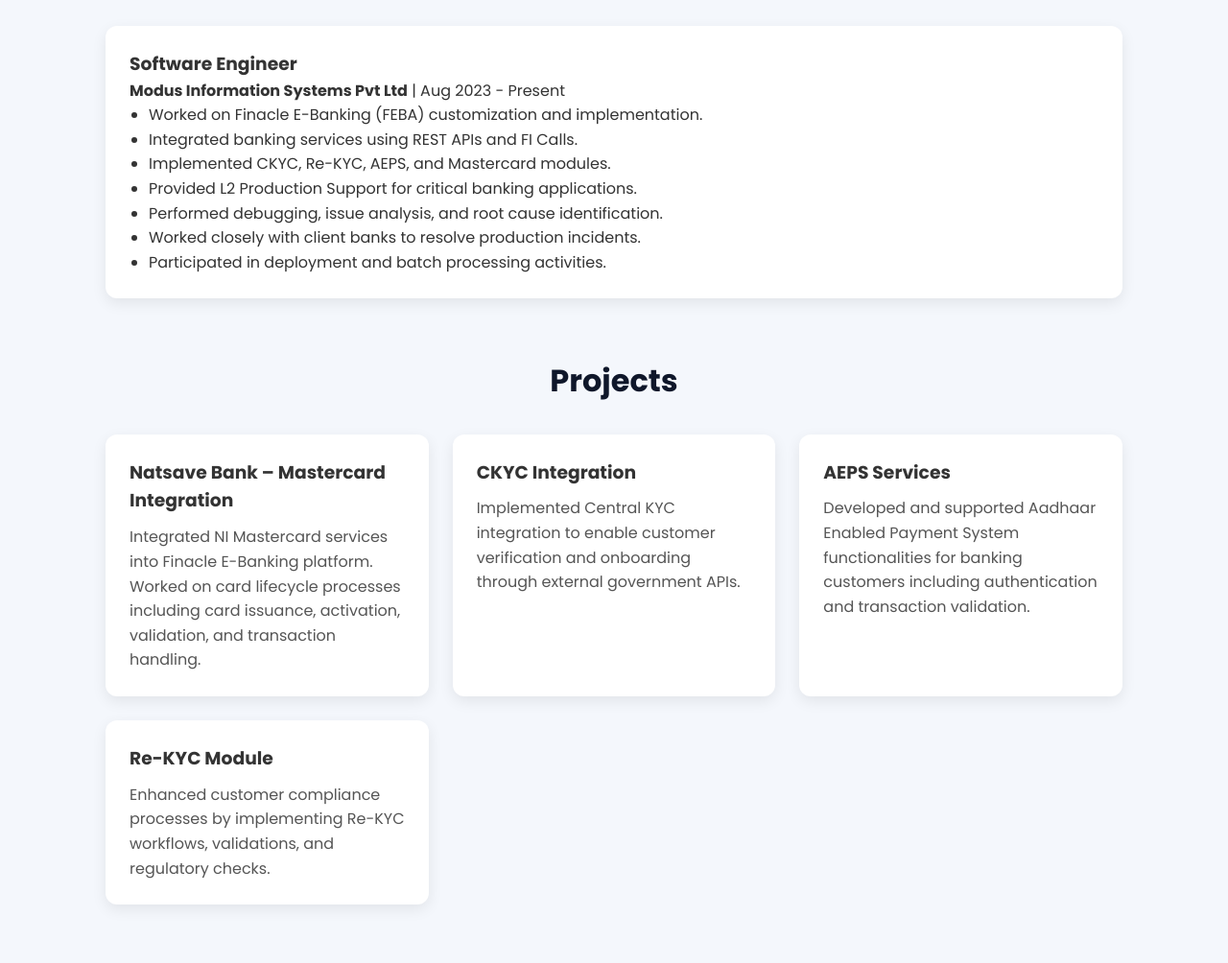
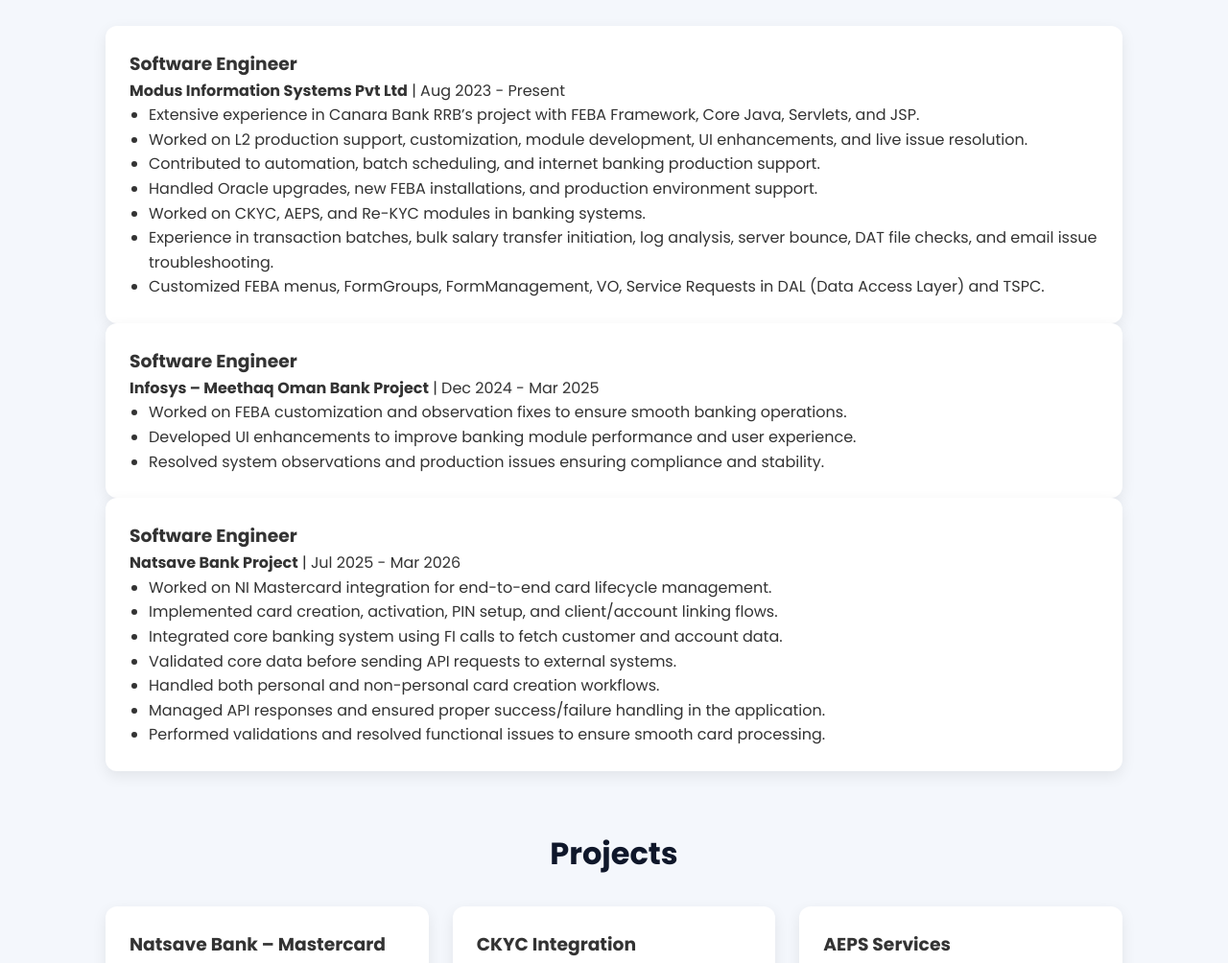
Before and after one commit to Ravisinghpatna/portfolio, a plain HTML site: page index.html in a window 1280 px wide. Shown: the part 882-1886 px from the top of the page at 96% size. Drawn offline with Linux system fonts and the light colour scheme.

Commit message:
Update index.html

```diff
--- a/index.html
+++ b/index.html
@@ -188,19 +188,52 @@
     <h2 class="section-title">Experience</h2>
 
     <div class="experience">
+
         <h3>Software Engineer</h3>
         <p><strong>Modus Information Systems Pvt Ltd</strong> | Aug 2023 - Present</p>
 
         <ul>
-        <li>Worked on Finacle E-Banking (FEBA) customization and implementation.</li>
-        <li>Integrated banking services using REST APIs and FI Calls.</li>
-        <li>Implemented CKYC, Re-KYC, AEPS, and Mastercard modules.</li>
-        <li>Provided L2 Production Support for critical banking applications.</li>
-        <li>Performed debugging, issue analysis, and root cause identification.</li>
-        <li>Worked closely with client banks to resolve production incidents.</li>
-        <li>Participated in deployment and batch processing activities.</li>
+            <li>Extensive experience in Canara Bank RRB’s project with FEBA Framework, Core Java, Servlets, and JSP.</li>
+            <li>Worked on L2 production support, customization, module development, UI enhancements, and live issue resolution.</li>
+            <li>Contributed to automation, batch scheduling, and internet banking production support.</li>
+            <li>Handled Oracle upgrades, new FEBA installations, and production environment support.</li>
+            <li>Worked on CKYC, AEPS, and Re-KYC modules in banking systems.</li>
+            <li>Experience in transaction batches, bulk salary transfer initiation, log analysis, server bounce, DAT file checks, and email issue troubleshooting.</li>
+            <li>Customized FEBA menus, FormGroups, FormManagement, VO, Service Requests in DAL (Data Access Layer) and TSPC.</li>
         </ul>
+
     </div>
+
+    <div class="experience">
+
+        <h3>Software Engineer</h3>
+        <p><strong>Infosys – Meethaq Oman Bank Project</strong> | Dec 2024 - Mar 2025</p>
+
+        <ul>
+            <li>Worked on FEBA customization and observation fixes to ensure smooth banking operations.</li>
+            <li>Developed UI enhancements to improve banking module performance and user experience.</li>
+            <li>Resolved system observations and production issues ensuring compliance and stability.</li>
+        </ul>
+
+    </div>
+
+    <div class="experience">
+
+        <h3>Software Engineer</h3>
+        <p><strong>Natsave Bank Project</strong> | Jul 2025 - Mar 2026</p>
+
+        <ul>
+            <li>Worked on NI Mastercard integration for end-to-end card lifecycle management.</li>
+            <li>Implemented card creation, activation, PIN setup, and client/account linking flows.</li>
+            <li>Integrated core banking system using FI calls to fetch customer and account data.</li>
+            <li>Validated core data before sending API requests to external systems.</li>
+            <li>Handled both personal and non-personal card creation workflows.</li>
+            <li>Managed API responses and ensured proper success/failure handling in the application.</li>
+            <li>Performed validations and resolved functional issues to ensure smooth card processing.</li>
+        </ul>
+
+    </div>
+
 </section>
 
     <section>
```
Lines whose indentation alone changed are shown as unchanged.
